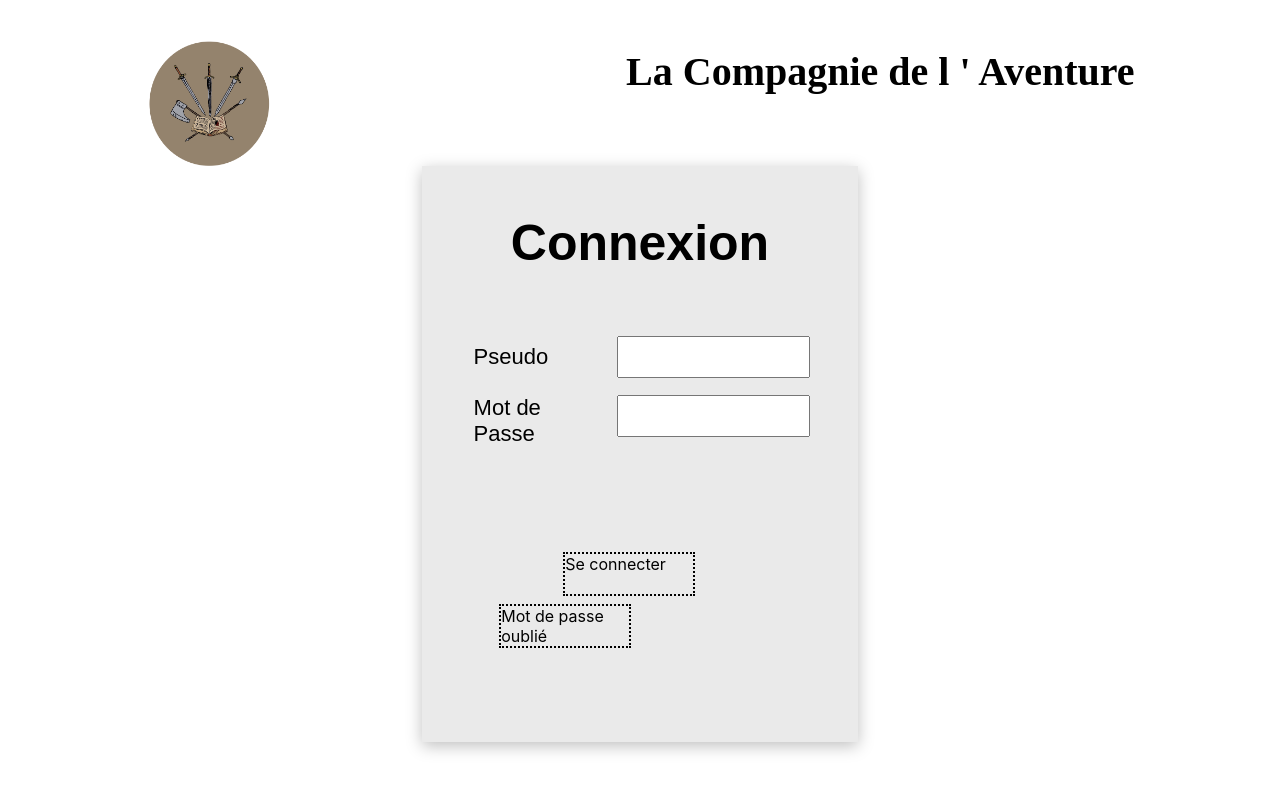
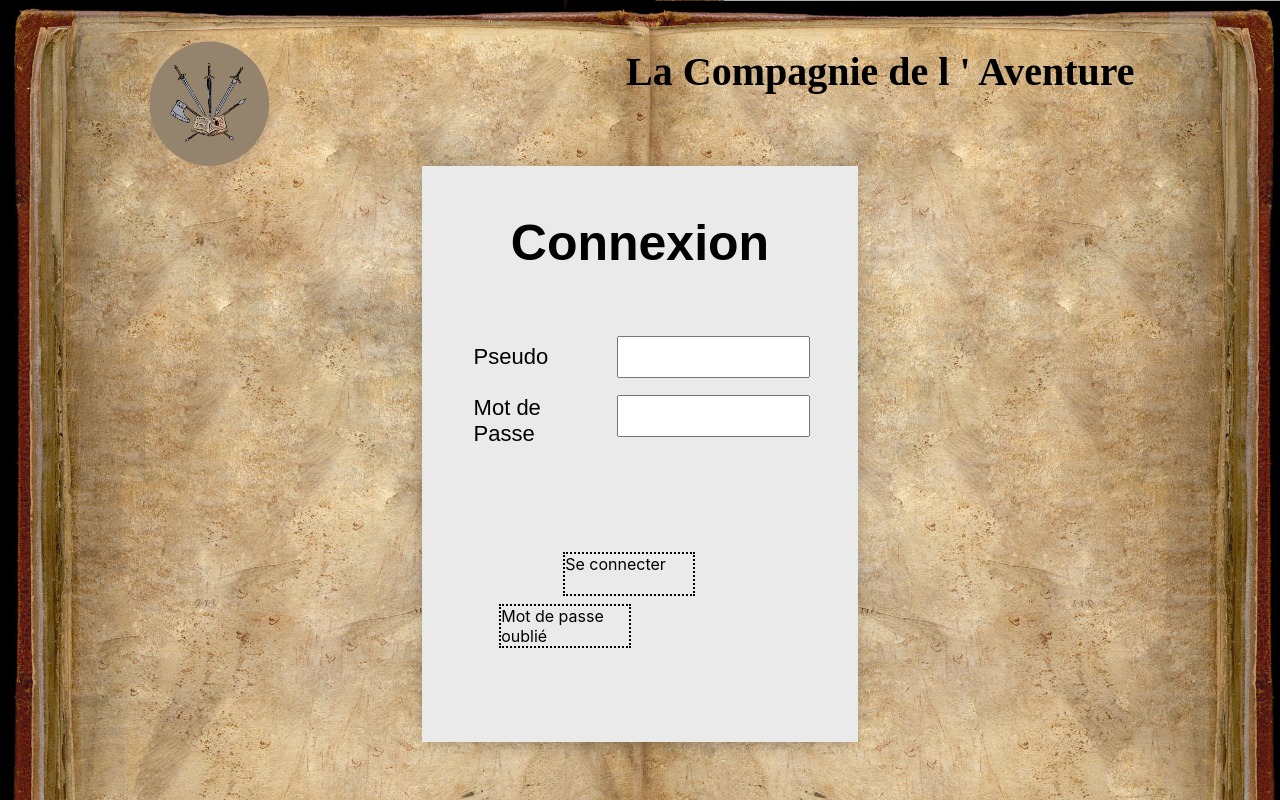
Before and after one commit to KevinDelcourt/cho7, a React (Create React App) app in the folder client/: page / in a window 1280 px wide. Built offline with nearby package versions, Linux system fonts and the light colour scheme.

Commit message:
Ajout background page connexion

```diff
--- a/client/src/App.css
+++ b/client/src/App.css
@@ -22,6 +22,11 @@
   color: #61dafb;
 }
 
+body {
+	background: url('./assets/images/background.jpg') no-repeat;
+	background-size: cover;
+}
+
 @keyframes App-logo-spin {
   from {
     transform: rotate(0deg);
```
